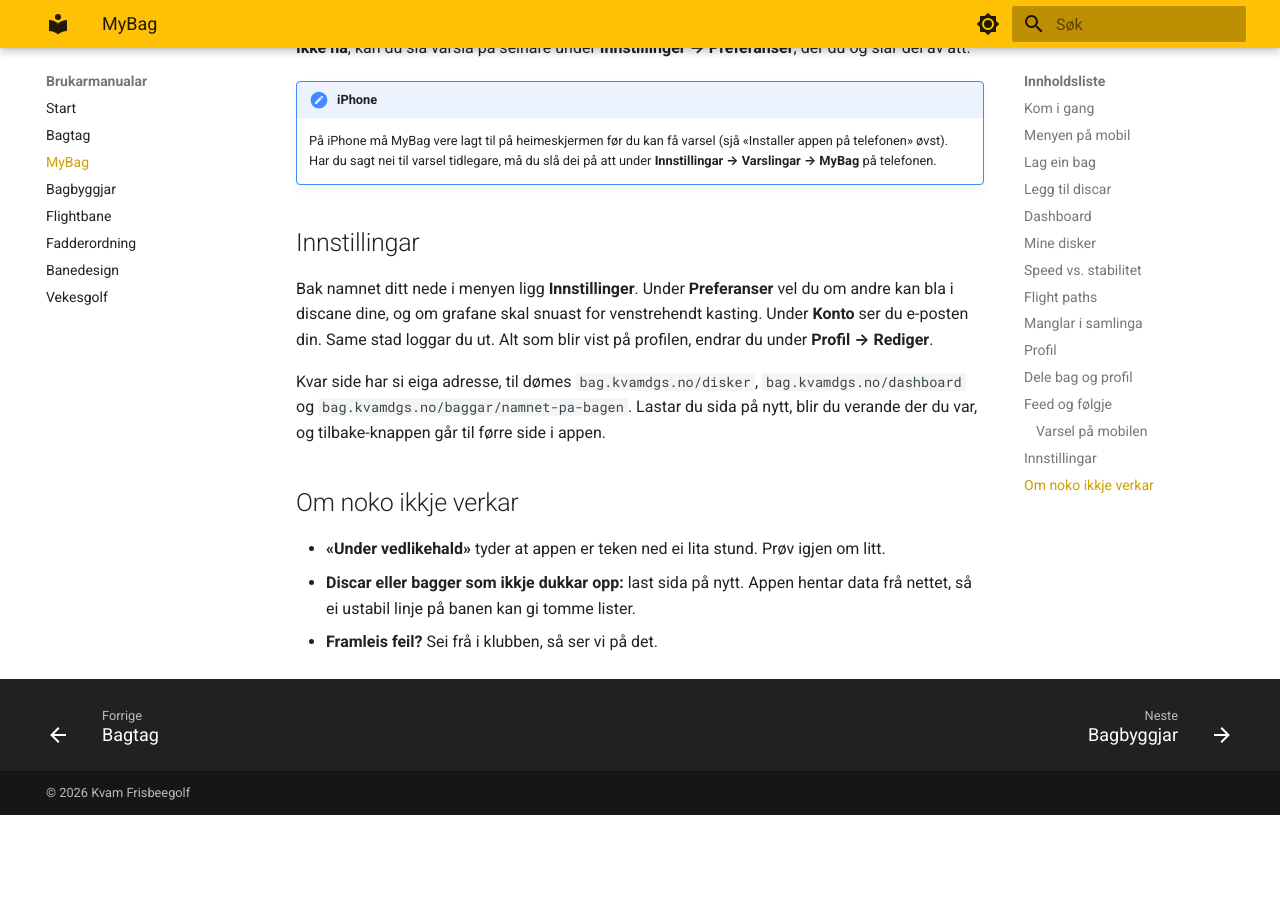
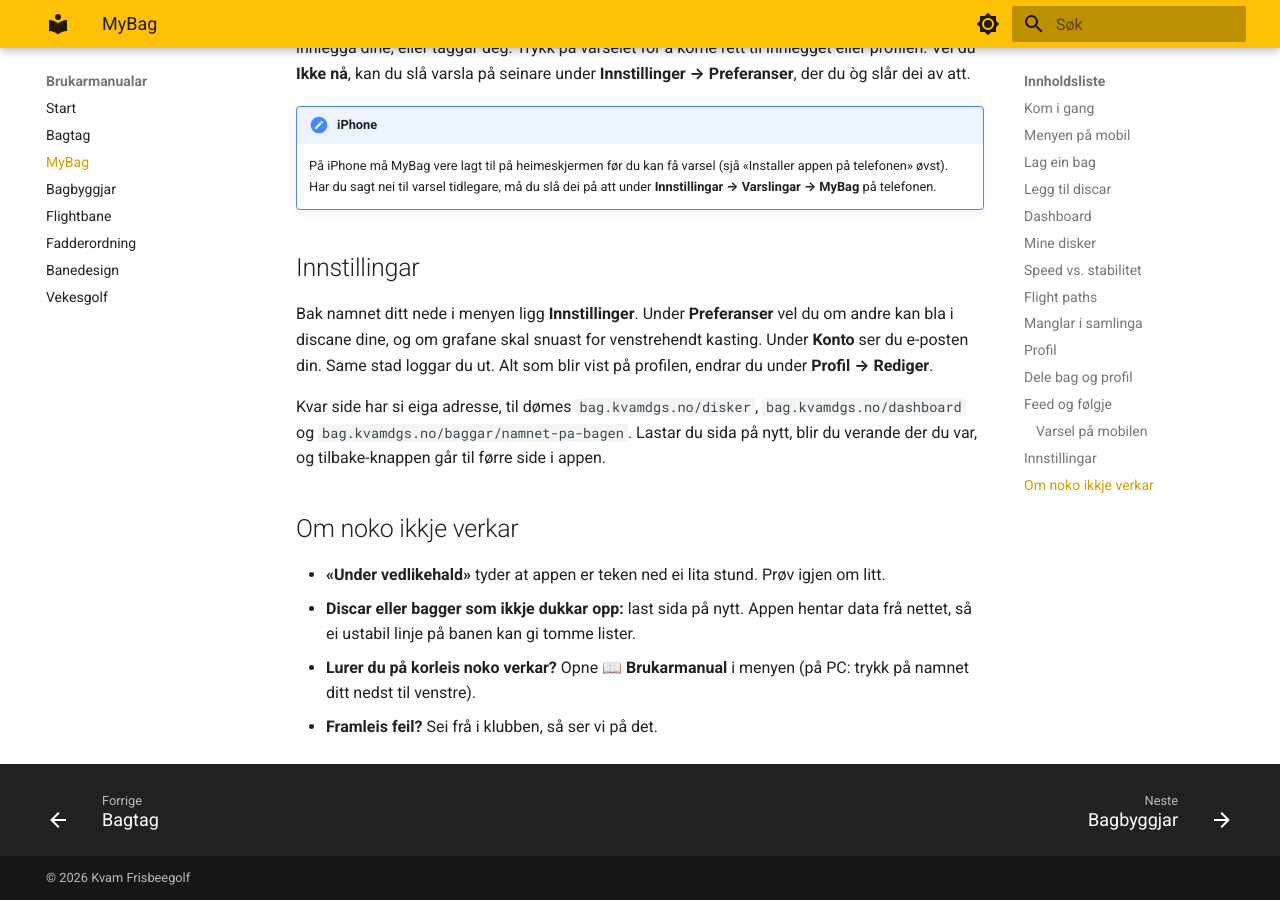
Before and after one commit to hanses89/manuals, an MkDocs documentation site: the page built from docs/bag.md, in a window 1280 px wide and 900 px high, scrolled down 4536 px. Built offline with MkDocs 1.6.1 and Material for MkDocs 9.7.7, drawn with Linux system fonts in a browser that asks for light colours; before the commit the page ends 5351 px from its top, so only the background shows below that; some of the changed text lies outside the part shown.

Commit message:
manual: sync from bag.kvamdgs.no @ 148a8e9034935b6b6609de5d917827c8d5648a25

```diff
--- a/docs/bag.md
+++ b/docs/bag.md
@@ -45,7 +45,7 @@ Nedst på skjermen ligg tre knappar:
   å redigere ein bag, eller på **+** for å lage ein ny. Under baggane finn du
   snarvegar til **Alle disker**, **Ikke i bag** og **Tapt**. Deretter kjem
   sidene i appen (Dashboard, Feed, Flight paths og så vidare), søk og
-  **Innstillinger**.
+  **Innstillinger**. **📖 Brukarmanual** opnar denne manualen.
 - **Den gule knappen** byter mellom grafen og diskkorta når du er i ein bag.
 
 Når du opnar appen, kjem du rett til baggen du brukte sist, med grafen
@@ -208,4 +208,6 @@ verande der du var, og tilbake-knappen går til førre side i appen.
   om litt.
 - **Discar eller bagger som ikkje dukkar opp:** last sida på nytt. Appen hentar
   data frå nettet, så ei ustabil linje på banen kan gi tomme lister.
+- **Lurer du på korleis noko verkar?** Opne **📖 Brukarmanual** i menyen
+  (på PC: trykk på namnet ditt nedst til venstre).
 - **Framleis feil?** Sei frå i klubben, så ser vi på det.
```
